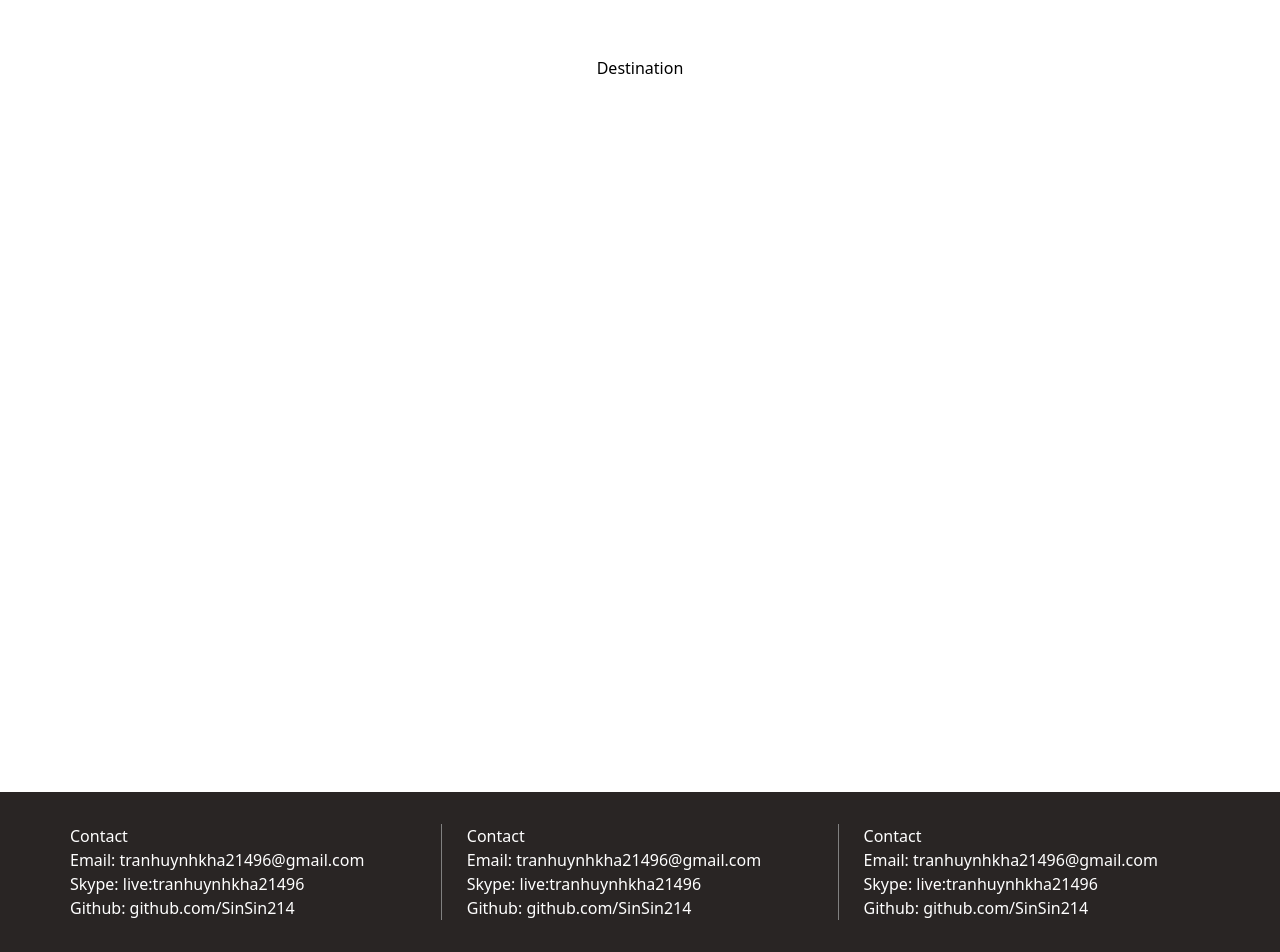
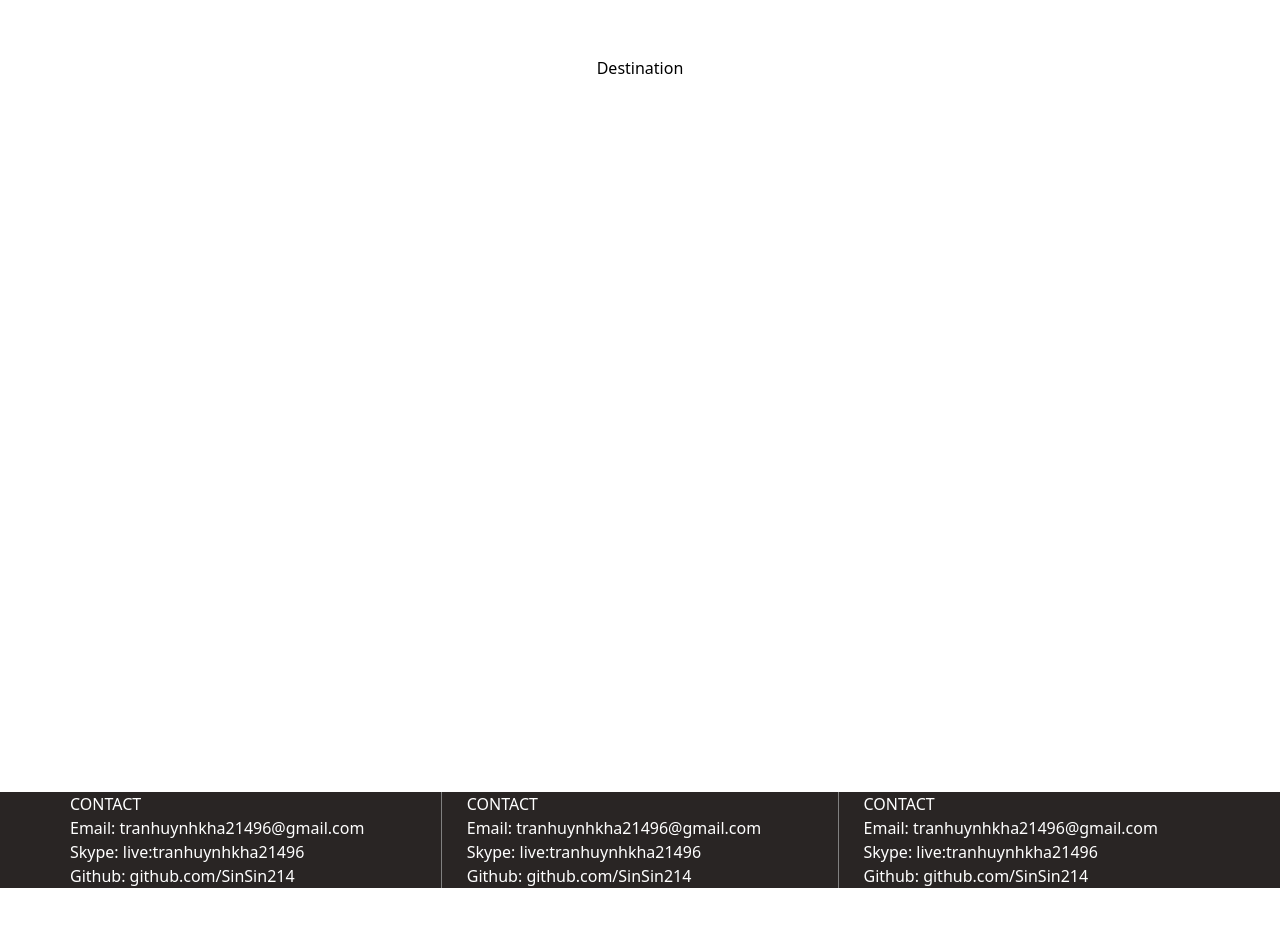
Before and after one commit to SinSin214/tripplan, a Next.js app: page /destination in a window 1280 px wide. After the commit the page ends 888 px from the top, so only its background shows below. Built offline with nearby package versions, Linux system fonts and the light colour scheme.

Commit message:
Adjust css

```diff
--- a/app/components/Footer.tsx
+++ b/app/components/Footer.tsx
@@ -3,24 +3,24 @@ import { VerticalLine } from "./SmallThings";
 
 export default function Footer() {
     return (
-        <Box className="bg-stone-800 text-white py-8">
+        <Box className="bg-stone-800 text-white py-10">
             <Box className="flex limited-width-layout__content justify-between">
                 <Box className="flex flex-col w-full" >
-                    <h3>Contact</h3>
+                    <label>CONTACT</label>
                     <text>Email: tranhuynhkha21496@gmail.com</text>
                     <text>Skype: live:tranhuynhkha21496</text>
                     <text>Github: github.com/SinSin214</text>
                 </Box>
                 <VerticalLine />
                 <Box className="flex flex-col w-full" >
-                    <h3>Contact</h3>
+                    <label>CONTACT</label>
                     <text>Email: tranhuynhkha21496@gmail.com</text>
                     <text>Skype: live:tranhuynhkha21496</text>
                     <text>Github: github.com/SinSin214</text>
                 </Box>
                 <VerticalLine />
                 <Box className="flex flex-col w-full" >
-                    <h3>Contact</h3>
+                    <label>CONTACT</label>
                     <text>Email: tranhuynhkha21496@gmail.com</text>
                     <text>Skype: live:tranhuynhkha21496</text>
                     <text>Github: github.com/SinSin214</text>
```
